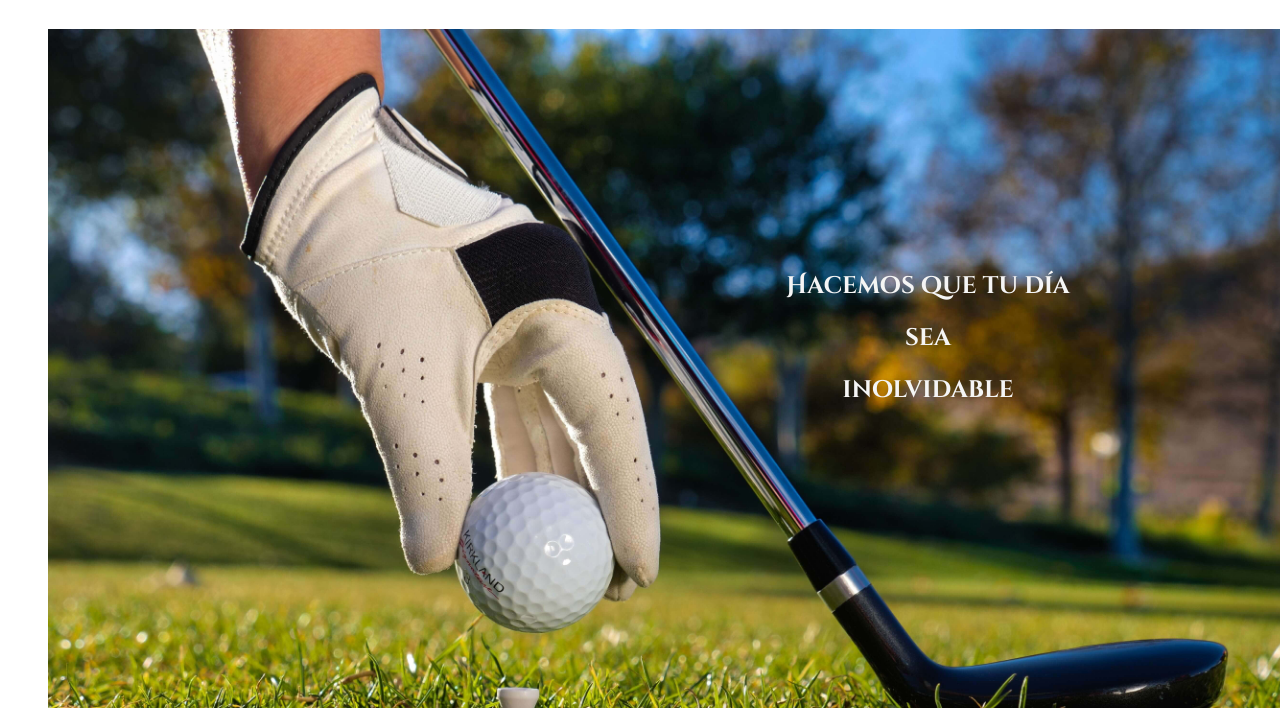
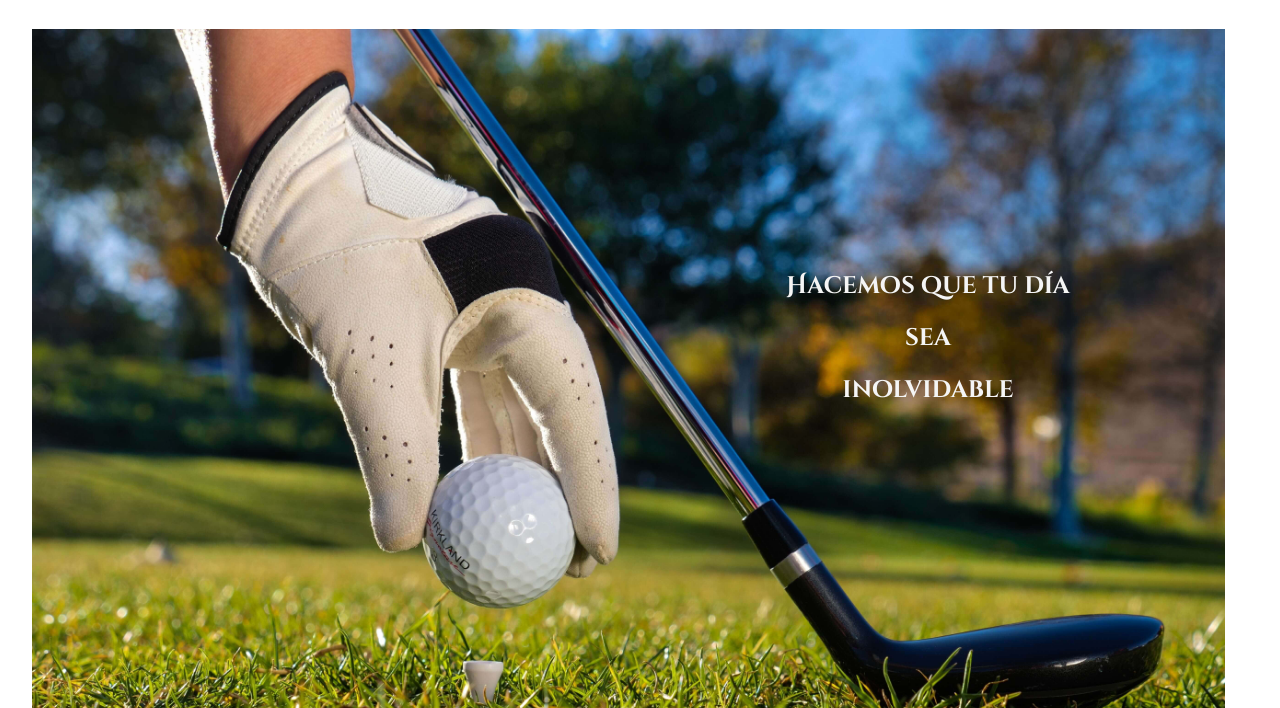
Before and after one commit to EstibalizBarreneche/PF-Barreneche, a website: page index.html in a window 1280 px wide. Shown: the part 532-1240 px from the top of the page. Drawn offline with nearby package versions, Linux system fonts and the light colour scheme.

Commit message:
Correcciones en index.html

```diff
--- a/scss/main.scss
+++ b/scss/main.scss
@@ -95,6 +95,8 @@ main {
     display: none;
   }
   .img-ppal {
+    margin-left: 0;
+    margin-right: 1.5rem;
     img {
       height: auto;
       width: 105%;
@@ -325,6 +327,9 @@ footer {
       }
 
       .img-ppal {
+        margin-left: 0;
+        margin-right: 5rem;
+
         .p-img {
           font-size: 1.5rem;
           position: absolute;
```
Also changed, not shown: css/style.css.
